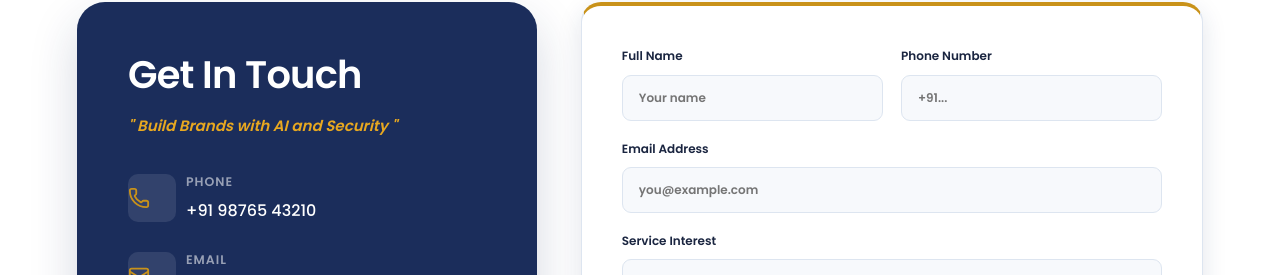
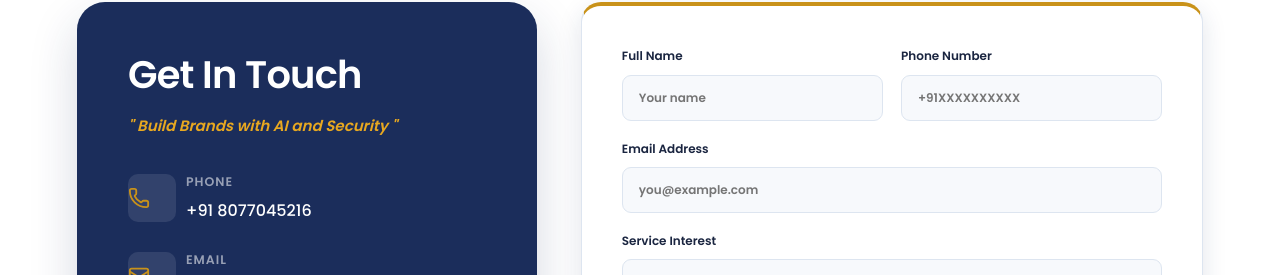
Before and after one commit to aviniks/My-app_Nomads_secure, a React (Vite) app: page /contact in a window 1280 px wide. Shown: the part 510-785 px from the top of the page. Built offline with nearby package versions, Linux system fonts and the light colour scheme.

Commit message:
change in contact page

```diff
--- a/src/pages/Contact.jsx
+++ b/src/pages/Contact.jsx
@@ -65,13 +65,13 @@ export default function Contact() {
           <h2>Get In Touch</h2>
           <p className="contact-tagline">" Build Brands with AI and Security "</p>
           <div className="contact-methods">
-            <a href="tel:+919876543210">
+            <a href="tel:+918077045216">
               <span className="contact-method-icon">
                 <Phone size={22} />
               </span>
               <span>
                 <strong>Phone</strong>
-                <small>+91 98765 43210</small>
+                <small>+91 8077045216</small>
               </span>
             </a>
             <a href="mailto:info@nomadssecure.com">
@@ -126,7 +126,7 @@ export default function Contact() {
             </label>
             <label>
               Phone Number
-              <input type="tel" name="phone" placeholder="+91..." required />
+              <input type="tel" name="phone" placeholder="+91XXXXXXXXXX" required />
             </label>
           </div>
           <label>
```
